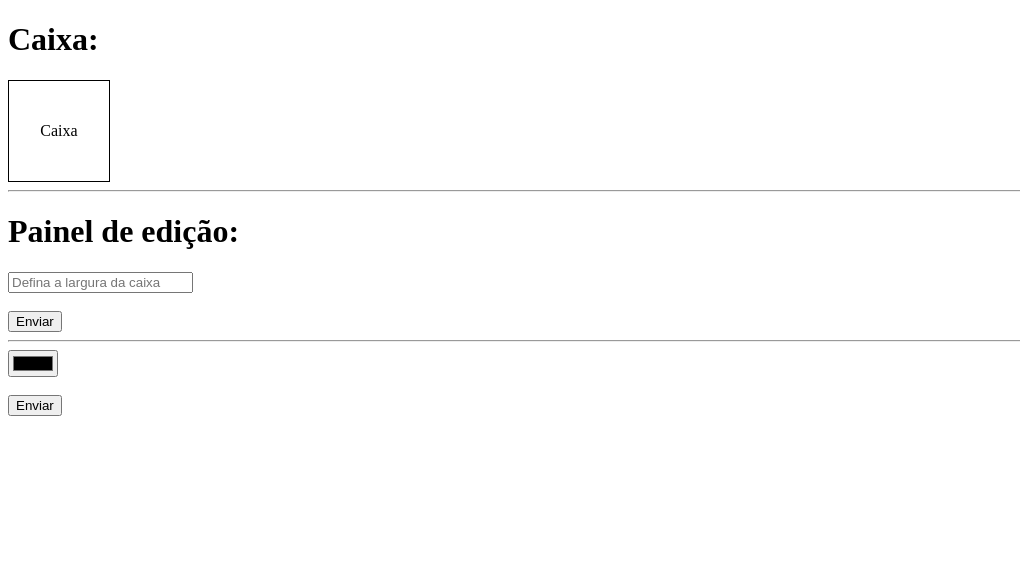
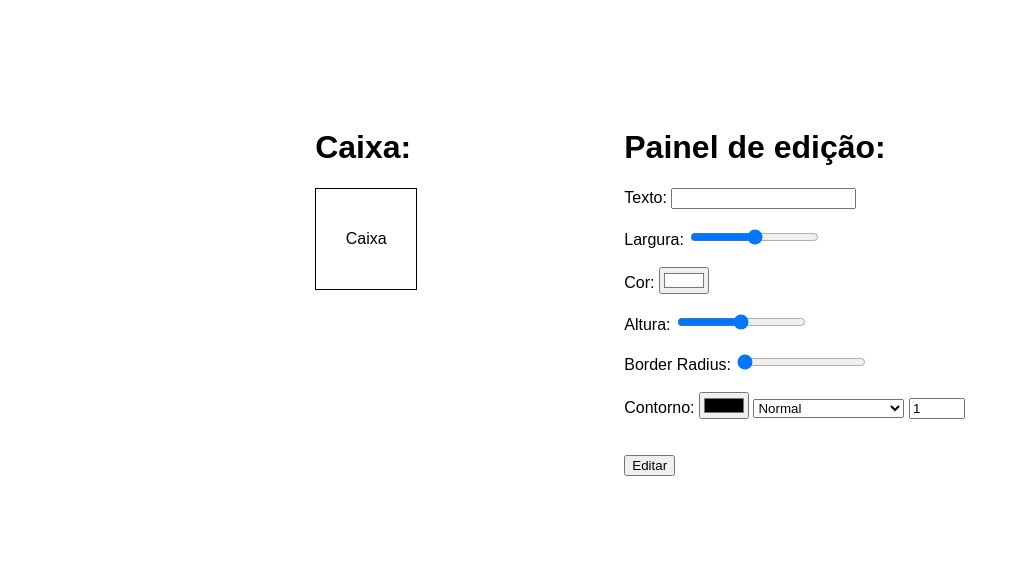
Before and after one commit to ONayo/ONayo.github.io, a PHP site: page /Java/teste20.html in a window 1280 px wide. Shown: the top 575 px of the page, without its empty margins (0-1020 px from the left). Run offline with PHP 8.4, Linux system fonts and the light colour scheme.

Commit message:
Add files via upload

```diff
--- a/Java/teste20.css
+++ b/Java/teste20.css
@@ -5,4 +5,15 @@
     display: flex;
     justify-content: center;
     align-items: center;
+    text-align: center;
+    transition: 1s;
 }
+
+body{
+    display: flex;
+    flex-direction: row;
+    flex-wrap: wrap;
+    justify-content: space-evenly;
+    padding: 100px;
+    font-family: Arial, Helvetica, sans-serif;
+}
--- a/Java/teste20.html
+++ b/Java/teste20.html
@@ -9,25 +9,44 @@
 </head>
 <body>
 
-    <h1>Caixa:</h1>
+    <div class="caixinha">
 
-    <div id="caixa">Caixa</div>
+      <h1>Caixa:</h1>
 
-    <hr>
+      <div id="caixa">Caixa</div>
 
-    <h1>Painel de edição:</h1>
+    </div>
 
-    <input type="number" id="largura" placeholder="Defina a largura da caixa"> <br>
+    <div class="edicao"> <!--É para deixar a caixa do lado direito-->
+
+  <h1>Painel de edição:</h1>
+
+    Texto: <input type="text" id="texto" minlength="3" maxlength="15"> <br>
     <br>
-  <!--  <input type="number" id="tamanho" placeholder="Defina o tamanho da caixa"> <br>
-    <br> -->
-    <button onclick="mudarCoisas()">Enviar</button>
+    Largura:  <input type="range" id="largura" min="25" max="1001"> <br>
+    <br>
+    Cor:  <input type="color" id="cor" value="#ffffff"> <br>
+    <br>
+    Altura: <input type="range" id="altura" min="25" max="1001"> <br>
+    <br>
+    Border Radius: <input type="range" id="borderadius" value="0"> <br>
+    <br>
+    Contorno:
+    <input type="color" id="cor2" value="#000000">
+    <select id="tipo">
+      <option value="solid"> Normal </option>
+      <option value="dashed"> Tracejada </option>
+      <option value="dotted"> Pontilhada </option>
+      <option value="double"> Dupla </option>
+      <option value="inset"> Sombra (Para dentro) </option>
+      <option value="outset"> Sombra (Para fora) </option>
+    </select>
+    <input type="number" id="grosso" min="1" max="25" value="1"> <br>
+    <br>
+    <br>
+      <button onclick="mudarCaixa()">Editar</button>
 
-    <hr>
-
-    <input type="color" id="cor"> <br>
-    <br>
-    <button onclick="mudarCor()">Enviar</button>
+    </div>
 
 
 </body>
--- a/Java/teste20.js
+++ b/Java/teste20.js
@@ -1,4 +1,4 @@
-function mudarCoisas(){
+/* function mudarCoisas(){
 
     largura = Number(document.getElementById('largura').value)
 
@@ -13,7 +13,39 @@ function mudarCoisas(){
 function mudarCor(){
 
     cor = document.getElementById('cor').value
-
     document.getElementById('caixa').style.backgroundColor = cor
 
+} */
+
+function mudarCaixa(){
+
+    caixa = document.getElementById('caixa')
+
+// Esses comentários são só para separação de cada item.
+    cor = document.getElementById('cor').value
+    caixa.style.backgroundColor = cor
+
+//
+    caixa.style.width = largura+'px'
+    largura = Number(document.getElementById('largura').value)
+
+//
+    caixa.style.height = altura+'px'
+    altura = Number(document.getElementById('altura').value)
+
+//
+    caixa.innerText = texto
+    texto = document.getElementById('texto').value
+
+//
+    borderadius = Number(document.getElementById('borderadius').value)
+    caixa.style.borderRadius = borderadius+'%'
+
+//
+
+    grosso = Number(document.getElementById('grosso').value)
+    tipo = document.getElementById('tipo').value
+    cor2 = document.getElementById('cor2').value
+    caixa.style.border = grosso+'px '+tipo+''+cor2
+
 }
```
